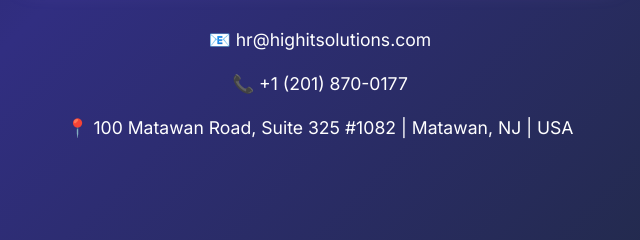
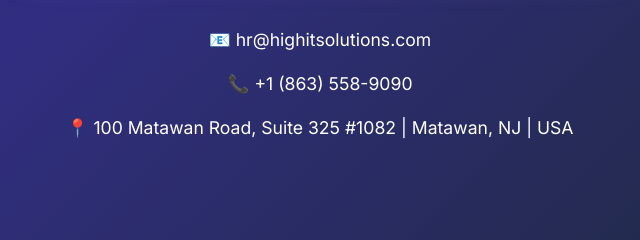
Before and after one commit to highitsolutions-aem/highitsolutionswebsite, a plain HTML site: page index.html in a window 1280 px wide. Shown: the part 4920-5160 px from the top of the page, 320-960 px from the left. Drawn offline with Linux system fonts and the light colour scheme.

Commit message:
Update index.html

```diff
--- a/index.html
+++ b/index.html
@@ -248,7 +248,7 @@
 
             <div class="contact-info">
                 <p>📧 hr@highitsolutions.com</p>
-                <p>📞 +1 (201) 870-0177</p>
+                <p>📞 +1 (863) 558-9090</p>
                 <p>📍 100 Matawan Road, Suite 325 #1082 | Matawan, NJ | USA</p>
             </div>
         </div>
```
